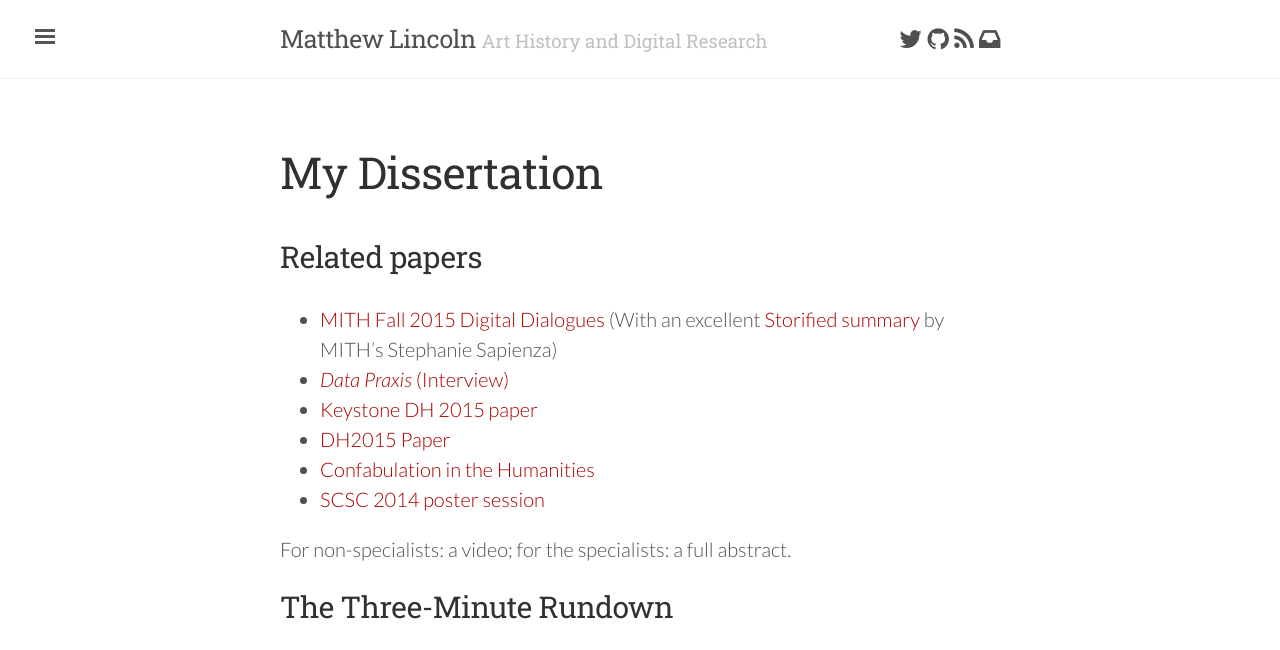
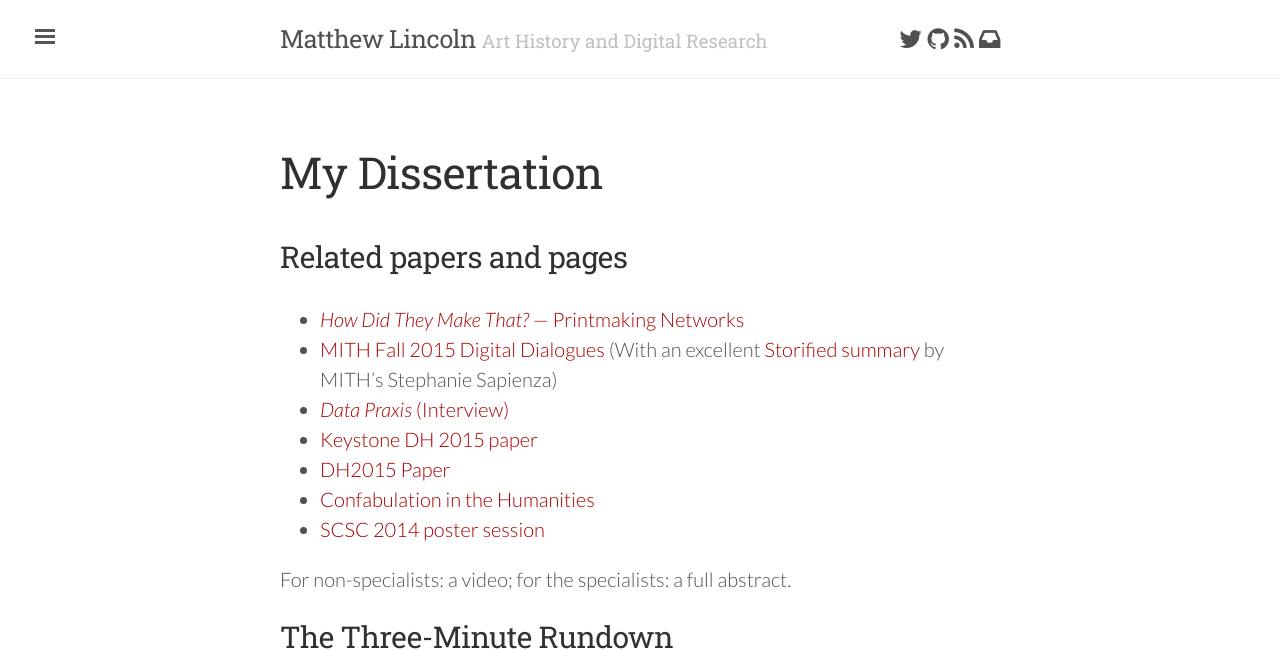
Before and after one commit to mdlincoln/mdlincoln.github.io, a Jekyll site: the page built from dissertation/index.md, in a window 1280 px wide and 900 px high, cut to the strip 0-650 px from the top of the window. Built offline with Jekyll 4.4.1, drawn with Linux system fonts in a browser that asks for light colours; nearby versions of some CDN libraries.

Commit message:
link to how did they make that page

```diff
--- a/dissertation/index.md
+++ b/dissertation/index.md
@@ -4,8 +4,9 @@ title: My Dissertation
 show_title: true
 ---
 
-## Related papers
+## Related papers and pages
 
+- [_How Did They Make That?_ --- Printmaking Networks](/pages/how-did-they-make-that.html)
 - [MITH Fall 2015 Digital Dialogues](http://mith.umd.edu/podcasts/dd-fall-2015-matthew-lincoln/) (With an excellent [Storified summary](https://storify.com/digdialog/matthew-lincoln-digital-dialogue-at-mith-october-2?utm_campaign=website&utm_source=email&utm_medium=email) by MITH's Stephanie Sapienza)
 - [_Data Praxis_ (Interview)](/2015/10/27/data-praxis-interview.html)
 - [Keystone DH 2015 paper](/2015/08/04/keystone-dh-simulating-print-production-networks.html)
```
